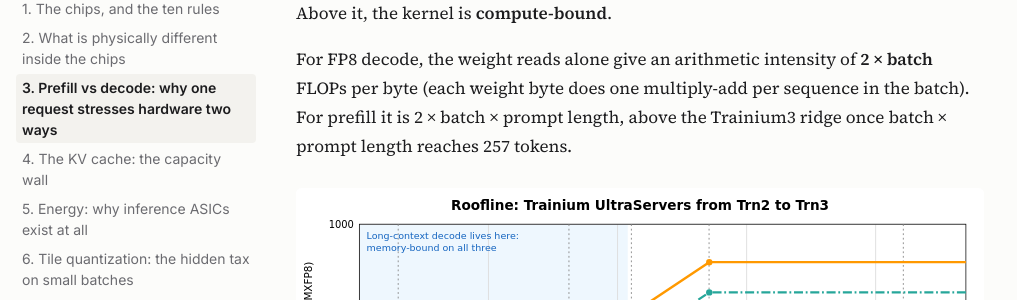
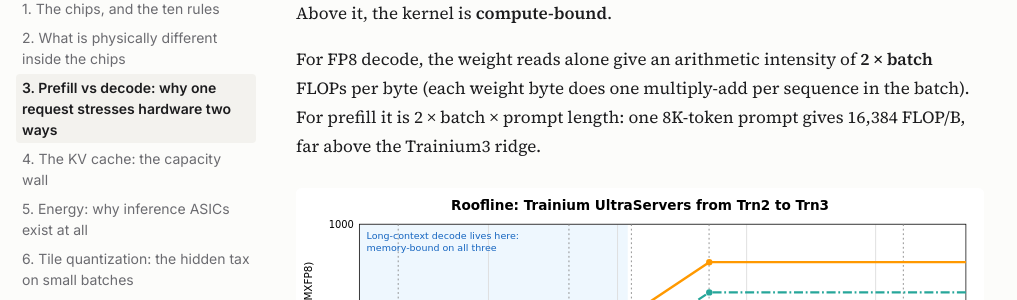
Before and after one commit to bananighosh/bananighosh.github.io, a Jekyll site: the page built from _posts/2026-11-16-flops-are-not-tokens.md, in a window 1280 px wide and 900 px high, scrolled down 6436 px. Shown: the part 184-484 px from the top of the window, without its empty margins (0-1017 px from the left). Built offline with Jekyll 4.4.1, drawn with Linux system fonts in a browser that asks for light colours.

Commit message:
Section 3: simpler prefill intensity line
Co-Authored-By: Claude Opus 5.5 <noreply@anthropic.com>
Claude-Session: https://claude.ai/code/session_01K2HJxVUv7i1duGErniTfDd

```diff
--- a/_posts/2026-11-16-flops-are-not-tokens.md
+++ b/_posts/2026-11-16-flops-are-not-tokens.md
@@ -145,7 +145,7 @@ Changing <b>S to 1</b> is the whole story: the same weight matrix, multiplied by
 
 <b>The roofline.</b> Arithmetic intensity is FLOPs per byte moved from memory. Every chip has a <b>ridge point</b>, peak FLOPs divided by peak bandwidth. Below the ridge the kernel is <b>memory-bound</b>: the math units wait for bytes and extra FLOPs do nothing. Above it, the kernel is <b>compute-bound</b>.
 
-For FP8 decode, the weight reads alone give an arithmetic intensity of <b>2 × batch</b> FLOPs per byte (each weight byte does one multiply-add per sequence in the batch). For prefill it is 2 × batch × prompt length, above the Trainium3 ridge once batch × prompt length reaches 257 tokens.
+For FP8 decode, the weight reads alone give an arithmetic intensity of <b>2 × batch</b> FLOPs per byte (each weight byte does one multiply-add per sequence in the batch). For prefill it is 2 × batch × prompt length: one 8K-token prompt gives 16,384 FLOP/B, far above the Trainium3 ridge.
 
 <figure><img src="/assets/img/flops-are-not-tokens/roofline-trainium-gens.svg" alt="Roofline per system for the Trn2, Trn3 Gen1, and Trn3 Gen2 UltraServers, from published peak specifications." loading="lazy"><figcaption>Roofline per system for the Trn2, Trn3 Gen1, and Trn3 Gen2 UltraServers, from published peak specifications.</figcaption></figure>
 
```
